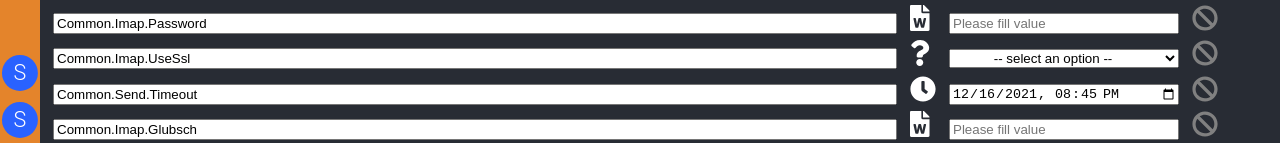
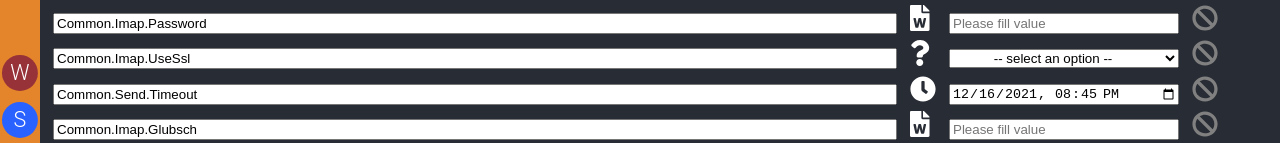
Before and after one commit to deBabbbe/ReactConfigurator, a React (Create React App) app: page / in a window 1280 px wide. Shown: the part 227-370 px from the top of the page. Built offline with nearby package versions, Linux system fonts and the light colour scheme; some icons are missing.

Commit message:
Added icon for WhatsApp First config file is initially loaded new config entry is persisted in correct config file

```diff
--- a/src/App.tsx
+++ b/src/App.tsx
@@ -13,7 +13,7 @@ export default function App() {
   }, [])
 
   if (isInitialized) {
-    return <Configurator loadedConfigs={loadedConfigs}></Configurator>
+    return <Configurator loadedConfigs={loadedConfigs} ></Configurator>
   }
   return <></>
 }
--- a/src/Components/ConfigBar.tsx
+++ b/src/Components/ConfigBar.tsx
@@ -1,5 +1,6 @@
 import React from 'react'
 import { ReactComponent as WebConfigIcon } from '../icons/Web.svg'
+import { ReactComponent as WhatsAppIcon } from '../icons/WhatsApp.svg'
 import { ReactComponent as EmailIcon } from '../icons/Email.svg'
 import { ReactComponent as SmoopeIcon } from '../icons/Smoope.svg'
 import { ReactComponent as SkypeIcon } from '../icons/Skype.svg'
@@ -12,7 +13,7 @@ const getIcon = (name: string): any => {
     else if (name.contains("Smoope")) return SmoopeIcon;
     else if (name.contains("Skype")) return SkypeIcon;
     else if (name.contains("SmartMessenger")) return SmartMessengerIcon;
-    else return SmartMessengerIcon;
+    else return WhatsAppIcon;
 }
 
 function getIconForName(name: string, configFileChanged: (event: { target: { value: string } }) => void) {
--- a/src/Components/Configurator.tsx
+++ b/src/Components/Configurator.tsx
@@ -16,7 +16,8 @@ type ConfiguratorProps = {
 }
 
 export default function Configurator(props: ConfiguratorProps) {
-    const configs = props.loadedConfigs.find(c => c.fileName === "web.config")!.configs;
+    const [configFileName, setConfigFileName] = useState(props.loadedConfigs[0].fileName);
+    const configs = props.loadedConfigs[0].configs;
     const [data, setData] = useState(
         configs.map(entry => Object.assign(entry, { key: uuid() }))
     );
@@ -36,6 +37,7 @@ export default function Configurator(props: ConfiguratorProps) {
         setData([...data, entryToInsert])
         setFilterText("")
         setFilteredData([...data, entryToInsert])
+        props.loadedConfigs.find(c => c.fileName === configFileName)!.configs.push(entryToInsert);
     }
 
     const removeEntry = (key: string) => {
@@ -52,6 +54,7 @@ export default function Configurator(props: ConfiguratorProps) {
     }
 
     const configFileChanged = (event: { target: { value: string } }): void => {
+        setConfigFileName(event.target.value)
         const configs = props.loadedConfigs.find(c => c.fileName === event.target.value)!.configs
         configs.forEach(entry => Object.assign(entry, { key: uuid() }))
 
@@ -59,7 +62,6 @@ export default function Configurator(props: ConfiguratorProps) {
         setFilteredData(configs);
         setFilterText("")
     }
-
 
     return (
         <div className="App">
```
Also changed, not shown: src/icons/WhatsApp.svg (added).
